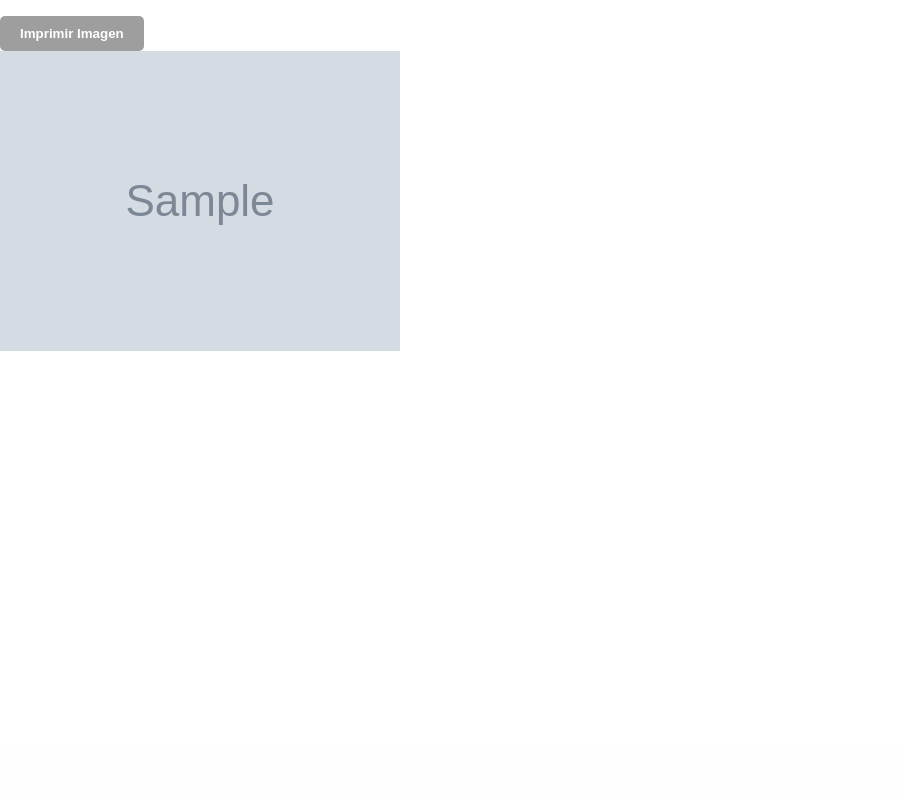
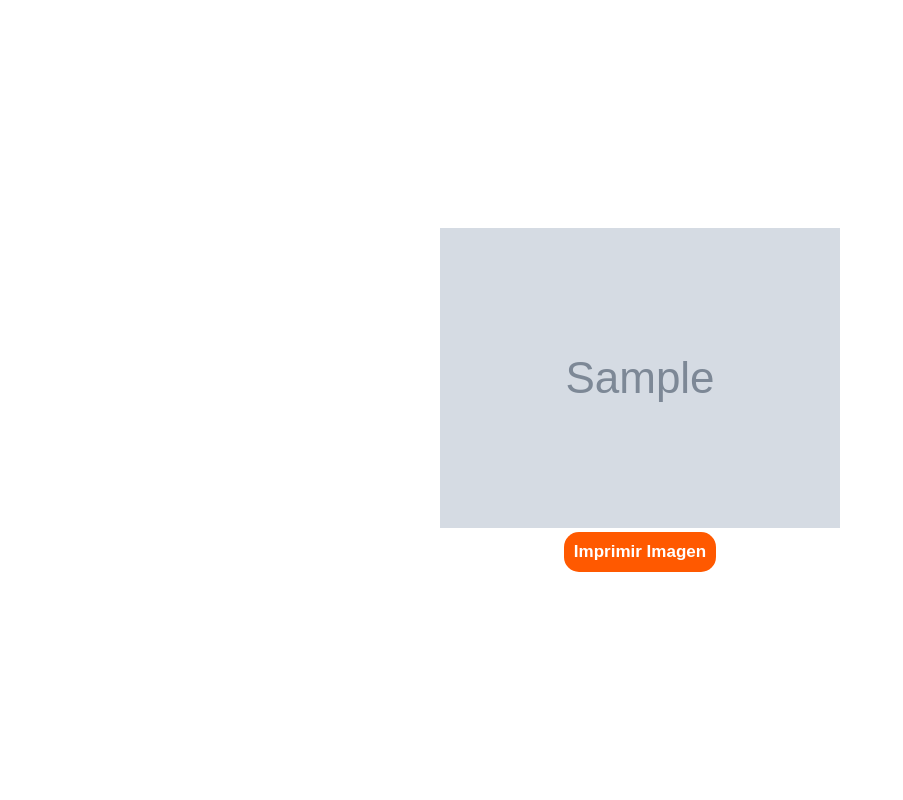
Before and after one commit to FernandoReyesV2/SPCv2, a Django app: template Posicionamiento/templates/posicionCamaras.html in a window 1280 px wide. Shown: the part 56-856 px from the top of the page, without its empty margins (0-903 px from the left). Before the commit the page ends 407 px from the top, so only its background shows below. Run offline with Django 5.2, Linux system fonts and the light colour scheme; the template is opened without the code that fills it: most values are stand-ins (such as "Sample title", 1, 10 or a date in 2020); grey boxes marked "Sample" are stand-in pictures.

Commit message:
El grafico final usa la imagen detectada por la ia

```diff
--- a/Posicionamiento/static/posicionCamaras.css
+++ b/Posicionamiento/static/posicionCamaras.css
@@ -28,22 +28,39 @@ body {
     height: auto; /* Mantiene la altura de la imagen según su proporción */
     transform: translateX(-50%); /* Centra la imagen en el contenedor */
 }
-
-.boton-imprimir {
-    font-weight: bold;
-    /*position: absolute;*/
-    top: 10px;
-    left: 10px;
-    padding: 10px 20px;
-    background: #9E9E9E;
-    color: white;
-    border: none;
-    border-radius: 5px;
-    cursor: pointer;
-    transition: background 0.3s;
-    margin-top: 1rem;
+.fondo {
+    display: flex; /* Utiliza flexbox para facilitar la alineación */
+    flex-direction: column; /* Alinea los elementos en una columna */
+    justify-content: center; /* Centra verticalmente */
+    align-items: center; /* Centra horizontalmente */
+    height: 100vh; /* Establece la altura del contenedor en el 100% de la ventana */
 }
 
-.boton-imprimir:hover {
-    background: #e0e0e0;
+.contenedor_resultado {
+    /* Opcional: Establece un ancho y alto para el contenedor de imagen */
+    max-width: 80%; /* Ancho máximo del contenedor */
+    margin: 0 auto; /* Centra horizontalmente si el ancho es menor que el contenedor padre */
 }
+
+.contenedor_resultado img {
+    max-width: 100%; /* Asegúrate de que la imagen no exceda el ancho del contenedor */
+    height: auto; /* Mantiene la relación de aspecto */
+}
+
+
+.btn-imprimir {
+    border-width: 0;
+    font-size: 17px;
+    padding: 10px; /* Ajusté el padding para mayor altura del botón */
+    background-color: var(--naranja);
+    color: white;
+    border-radius: 15px;
+    border-color: var(--naranja);
+    font-weight: bold;
+    cursor: pointer;
+}
+
+.btn-imprimir:hover{
+    background-color: var(--naranja-oscuro); /* Asegúrate de definir var(--naranja-oscuro) */
+    border-color: var(--naranja-oscuro);
+}
--- a/Posicionamiento/templates/posicionCamaras.html
+++ b/Posicionamiento/templates/posicionCamaras.html
@@ -16,13 +16,11 @@
 {% include 'navbar.html' %}
 {#RESTO DEL BODY#}
 <div class="fondo">
-    <div>
-        <button onclick="imprimirImagen()" class="boton-imprimir">Imprimir Imagen</button>
-    </div>
     <div class="contenedor_resultado">
         <img src="{{ image_path }}" alt="Posición de Cámaras">
-{#        <img class="habitacion-seleccionada" src="{{ habitacion_image_path }}" alt="Habitación Seleccionada">#}
     </div>
+    <button onclick="imprimirImagen()" class="btn-imprimir">Imprimir Imagen</button>
+
 </div>
 </body>
 <script>
```
Also changed, not shown: Posicionamiento/views.py (+19 -5 lines).
